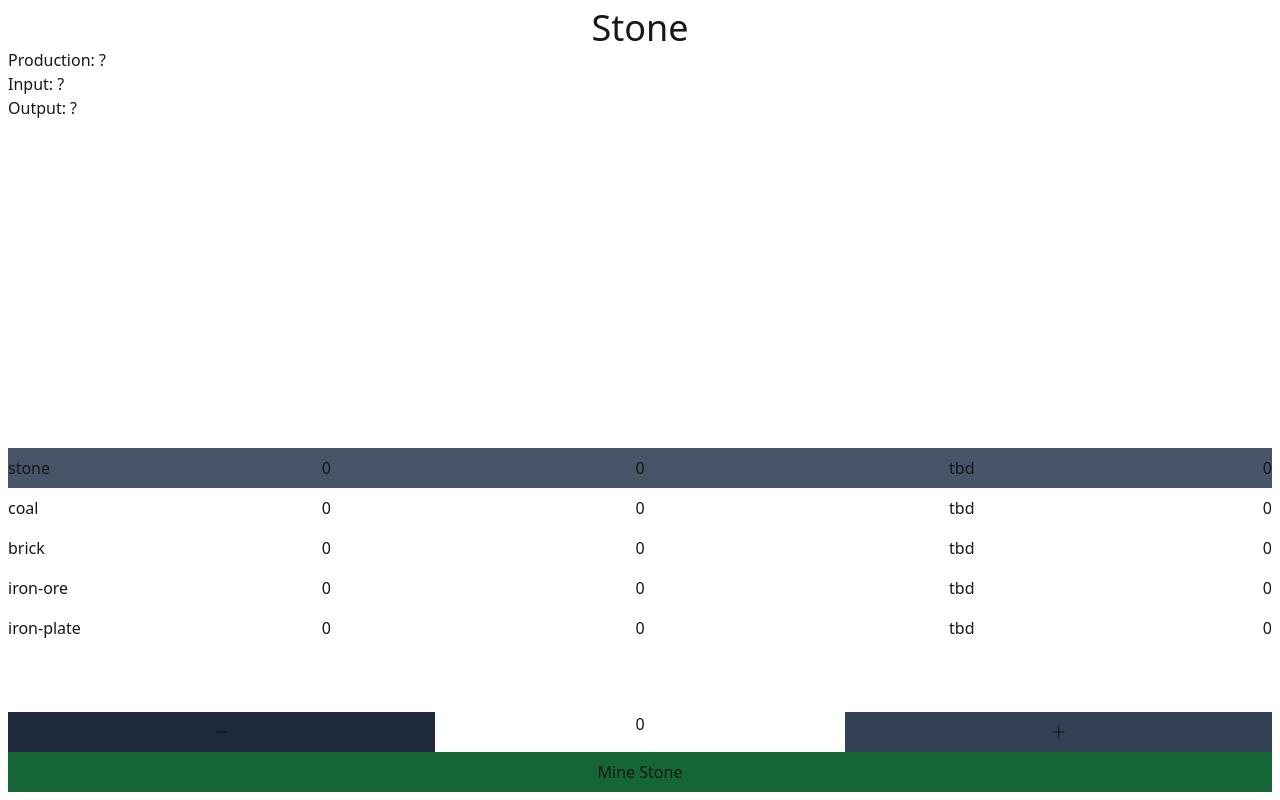
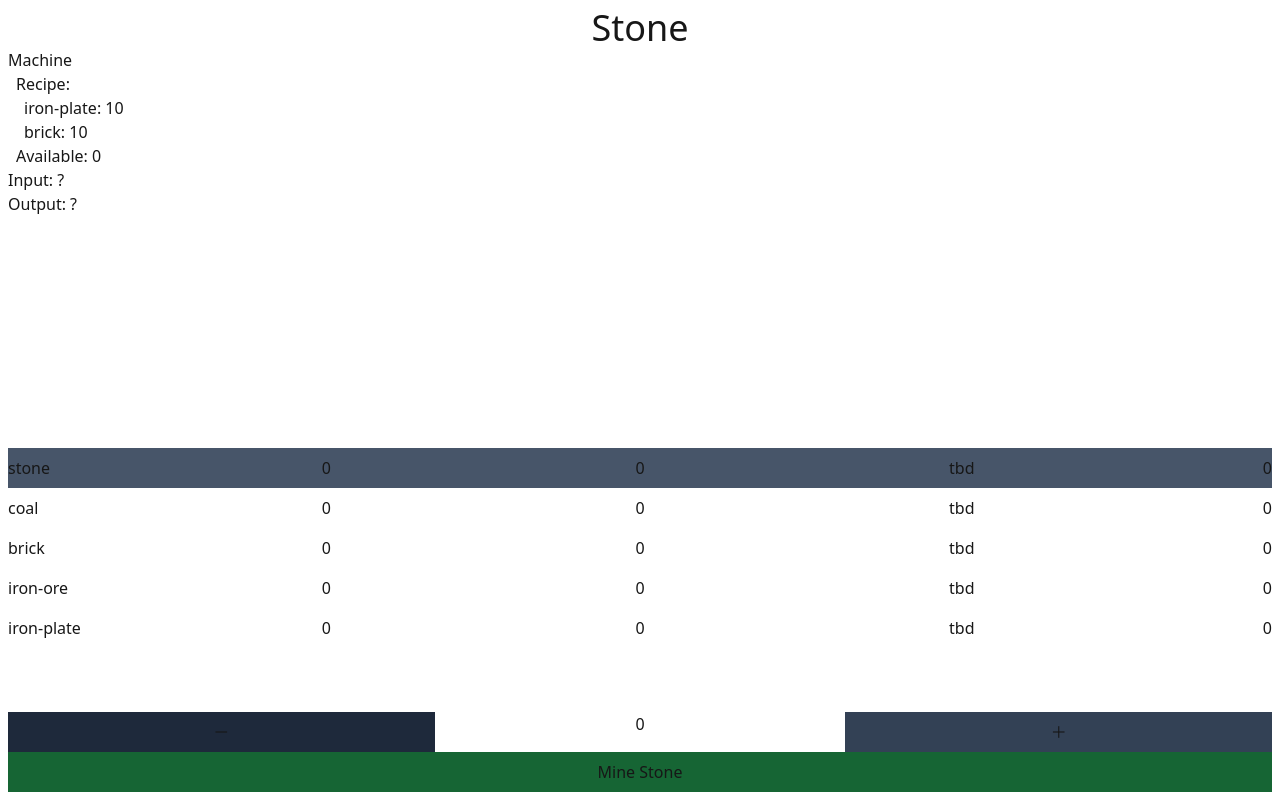
Before and after one commit to tylerschloesser/sim-v6, a React (Vite) app in the folder packages/app/: page / in a window 1280 px wide. Built offline with nearby package versions, Linux system fonts and the light colour scheme.

Commit message:
update machine

```diff
--- a/packages/app/src/app.tsx
+++ b/packages/app/src/app.tsx
@@ -36,29 +36,27 @@ interface RowModel {
   machines: number
 }
 
+type MachineRecipe = Partial<Record<ItemType, number>>
+
+const MINER_RECIPE: MachineRecipe = {
+  [ItemType.IronPlate]: 10,
+  [ItemType.Brick]: 10,
+}
+
+const FURNACE_RECIPE: MachineRecipe = {
+  [ItemType.Stone]: 20,
+}
+
 const MACHINE_RECIPES: Record<
   ItemType,
   Partial<Record<ItemType, number>>
 > = {
-  [ItemType.Stone]: {
-    [ItemType.IronPlate]: 10,
-    [ItemType.Brick]: 10,
-  },
-  [ItemType.Coal]: {
-    [ItemType.IronPlate]: 10,
-    [ItemType.Brick]: 10,
-  },
-  [ItemType.IronOre]: {
-    [ItemType.IronPlate]: 10,
-    [ItemType.Brick]: 10,
-  },
+  [ItemType.Stone]: MINER_RECIPE,
+  [ItemType.Coal]: MINER_RECIPE,
+  [ItemType.IronOre]: MINER_RECIPE,
 
-  [ItemType.Brick]: {
-    [ItemType.Stone]: 20,
-  },
-  [ItemType.IronPlate]: {
-    [ItemType.Stone]: 20,
-  },
+  [ItemType.Brick]: FURNACE_RECIPE,
+  [ItemType.IronPlate]: FURNACE_RECIPE,
 }
 
 export function App() {
@@ -73,6 +71,17 @@ export function App() {
       [ItemType.IronPlate]: { count: 0, machines: 0 },
     },
   })
+
+  const recipe = MACHINE_RECIPES[state.selected]
+  let available = Number.POSITIVE_INFINITY
+  for (const [key, value] of Object.entries(recipe)) {
+    available = Math.min(
+      available,
+      Math.floor(
+        state.items[key as ItemType].count / value,
+      ),
+    )
+  }
 
   const columnHelper = createColumnHelper<RowModel>()
 
@@ -128,7 +137,18 @@ export function App() {
         <h2 className="capitalize text-4xl text-center">
           {state.selected}
         </h2>
-        <div>Production: ?</div>
+        <div>Machine</div>
+        <div className="px-2">
+          Recipe:
+          <div className="px-2">
+            {Object.entries(recipe).map(([key, value]) => (
+              <div key={key}>
+                {key}: {value}
+              </div>
+            ))}
+          </div>
+          Available: {available}
+        </div>
         <div>Input: ?</div>
         <div>Output: ?</div>
       </div>
```
